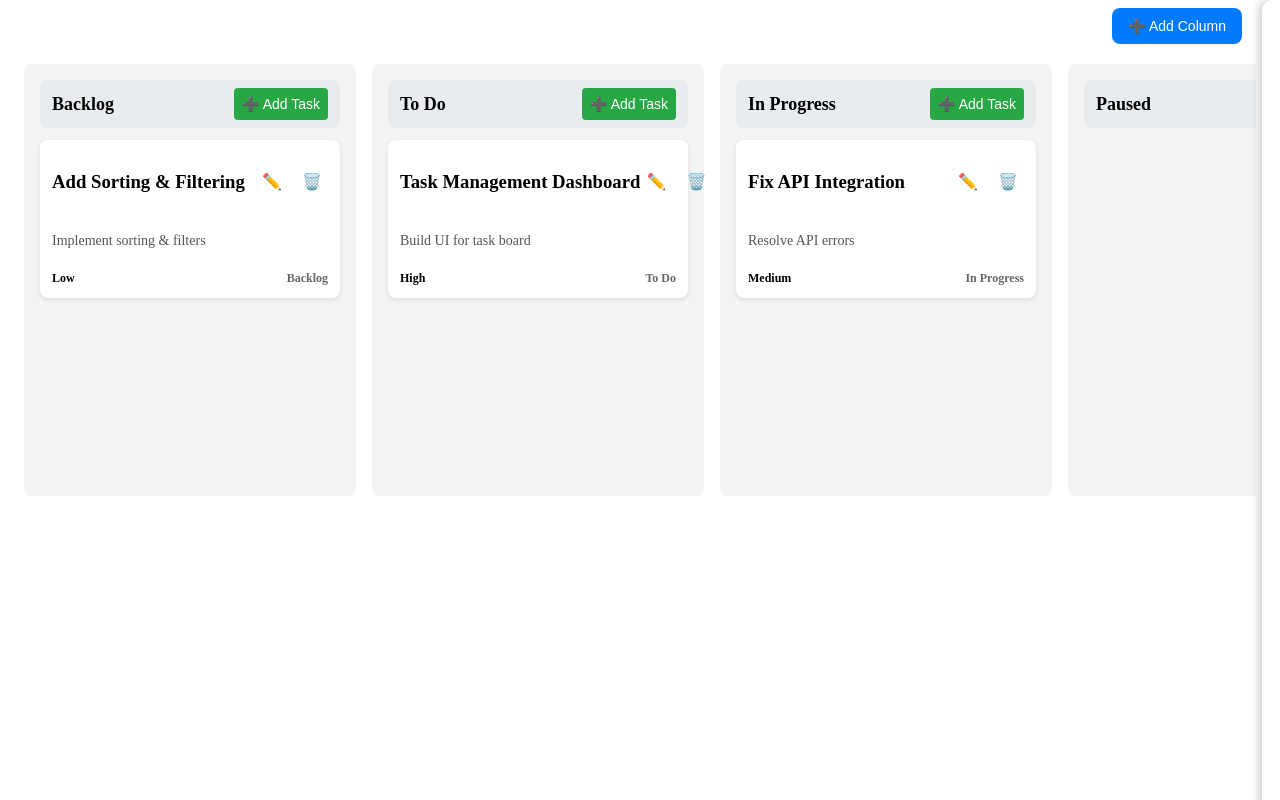
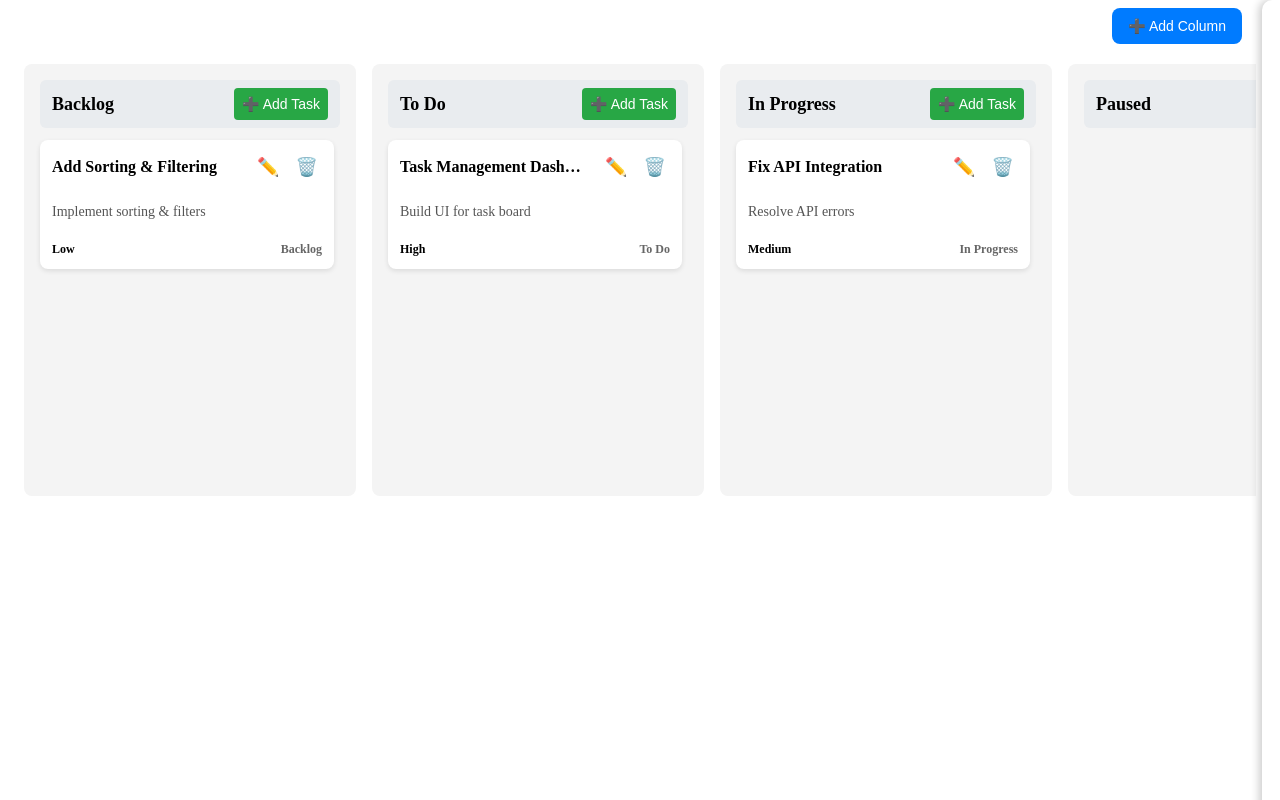
Before and after one commit to durgeshsamcomtechnobrains/taskDashboarch, an Angular app: page / in a window 1280 px wide. Built offline with nearby package versions, Linux system fonts and the light colour scheme.

Commit message:
dashboard part 4

```diff
--- a/src/app/task/task.component.scss
+++ b/src/app/task/task.component.scss
@@ -8,6 +8,7 @@
   flex-direction: column;
   gap: 8px;
   cursor: grab;
+  width: 90%;
 
   &:hover {
     box-shadow: 0 4px 8px rgba(0, 0, 0, 0.15);
@@ -16,25 +17,50 @@
 
 .task-header {
   display: flex;
+  flex-wrap: wrap;
   justify-content: space-between;
   align-items: center;
+  gap: 12px;
+  word-break: break-word;
+  overflow-wrap: break-word;
+}
+
+.task-header h3 {
+  flex: 1;
+  margin: 0;
+  font-size: 16px;
+  font-weight: bold;
+  min-width: 0;
+  overflow: hidden;
+  text-overflow: ellipsis;
+  white-space: nowrap;
 }
 
 .task-actions {
   display: flex;
   gap: 8px;
+  align-items: center;
+  flex-shrink: 0;
+}
 
-  button {
-    background: transparent;
-    border: none;
-    cursor: pointer;
-    font-size: 16px;
+.task-actions button {
+  background: none;
+  border: none;
+  cursor: pointer;
+  font-size: 18px;
+  padding: 4px;
+  transition: transform 0.2s ease-in-out;
+
+  &:hover {
+    transform: scale(1.1);
   }
 }
 
 .task-desc {
   font-size: 14px;
   color: #555;
+  word-wrap: break-word;
+  overflow: hidden;
 }
 
 .task-footer {
```
